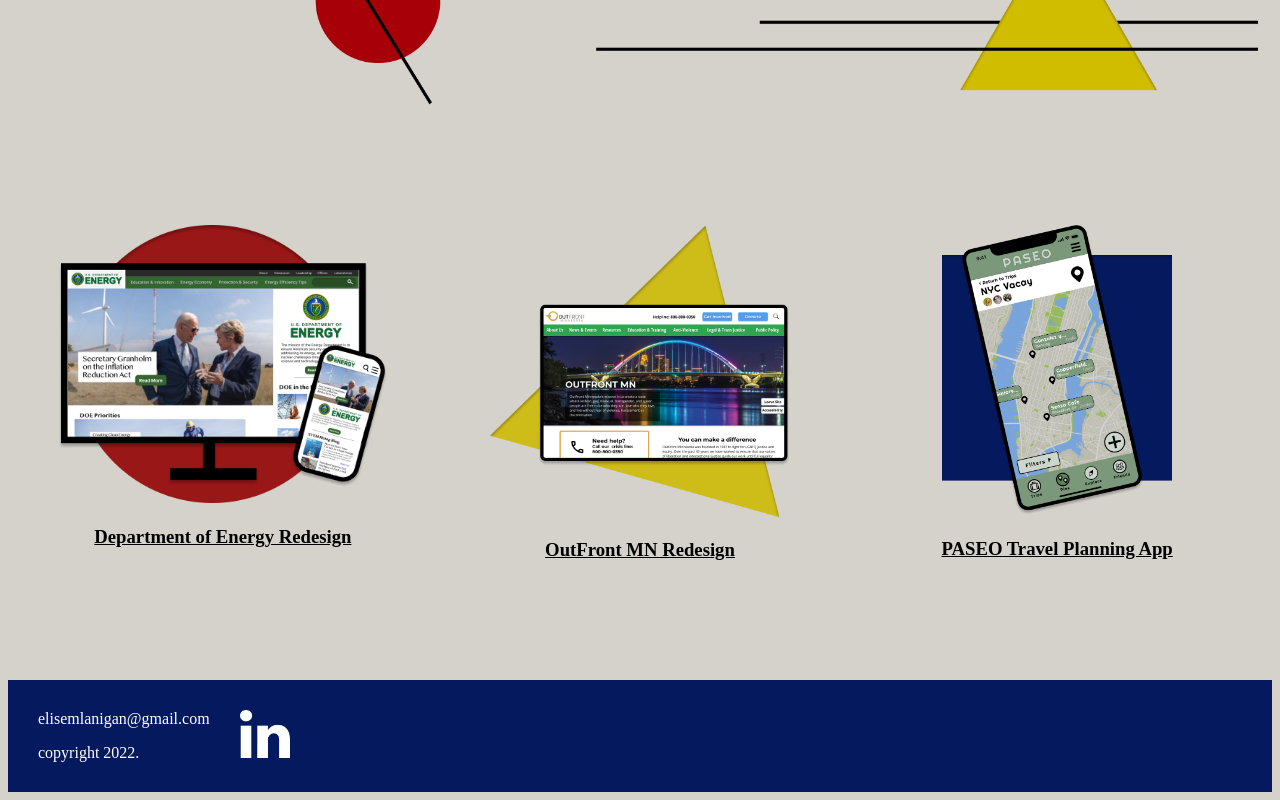
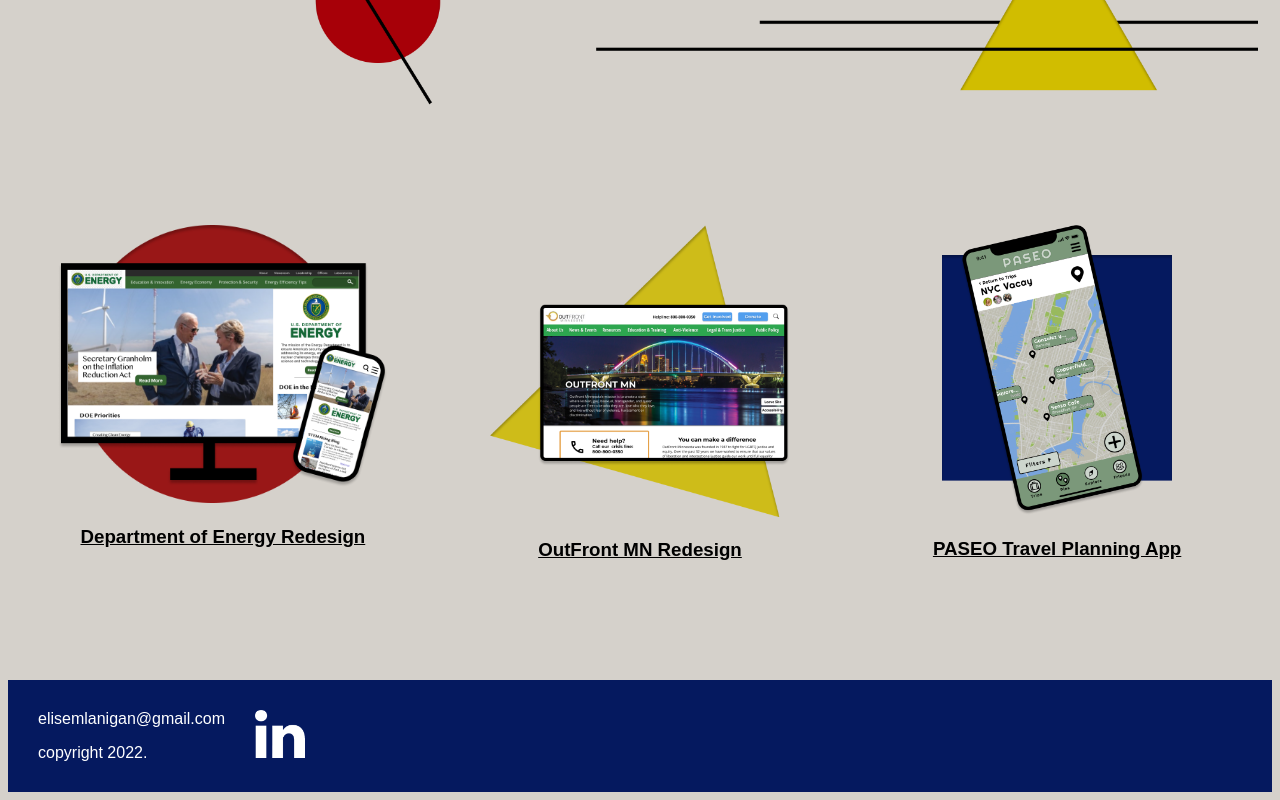
Before and after one commit to eliselan/UX_UI_HW_17, a plain HTML site: page index.html in a window 1280 px wide. Shown: the part 1148-1948 px from the top of the page. Drawn offline with Linux system fonts and the light colour scheme.

Commit message:
updates to font and image paths

```diff
--- a/css/style.css
+++ b/css/style.css
@@ -119,6 +119,7 @@ html {
 
 .workGrid h3 {
     text-decoration: underline;
+    font-family: "Kumbh_Sans", sans-serif;
 }
 
 .doe {
@@ -149,6 +150,7 @@ html {
     text-align: left;
     padding-left: 30px;
     align-items: center;
+    font-family: "Kumbh_Sans", sans-serif;
 
 }
 .socials {
```
